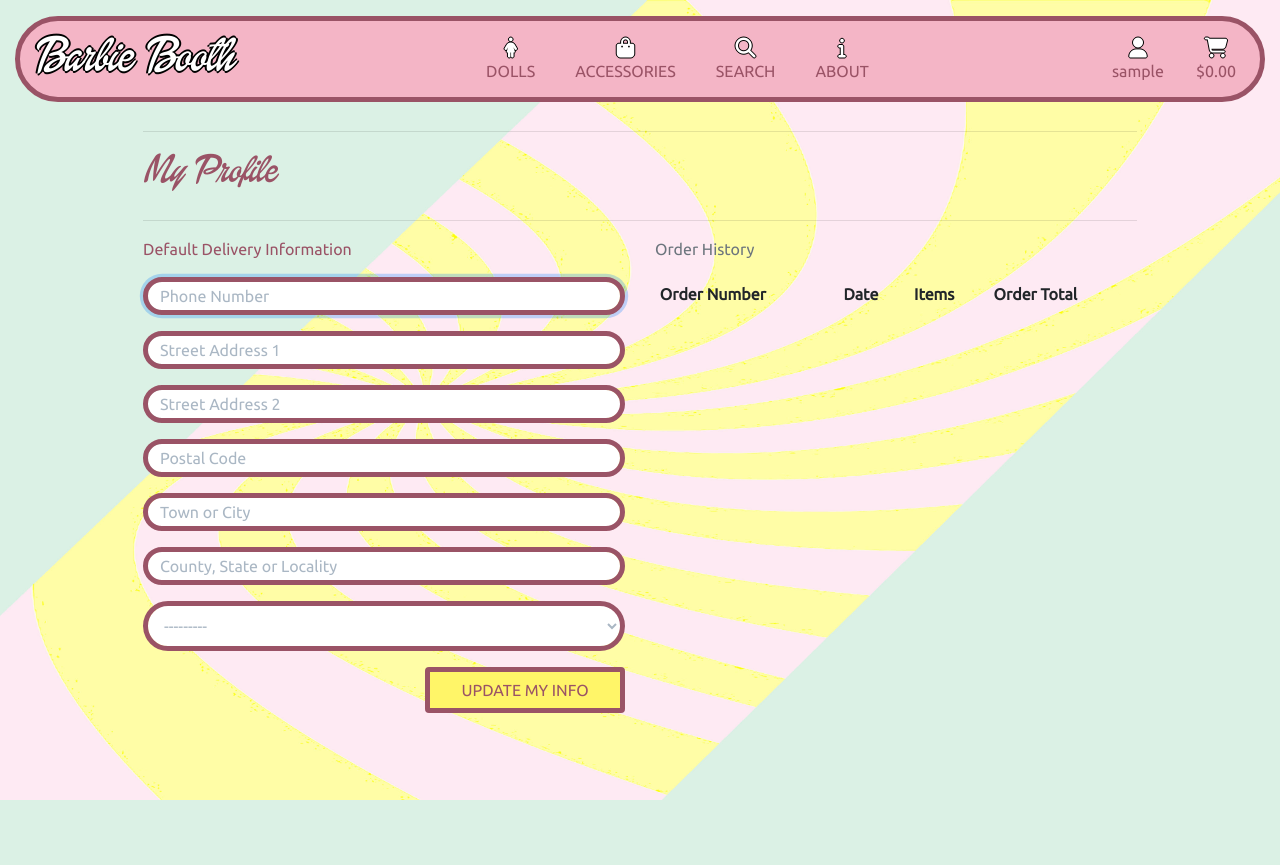
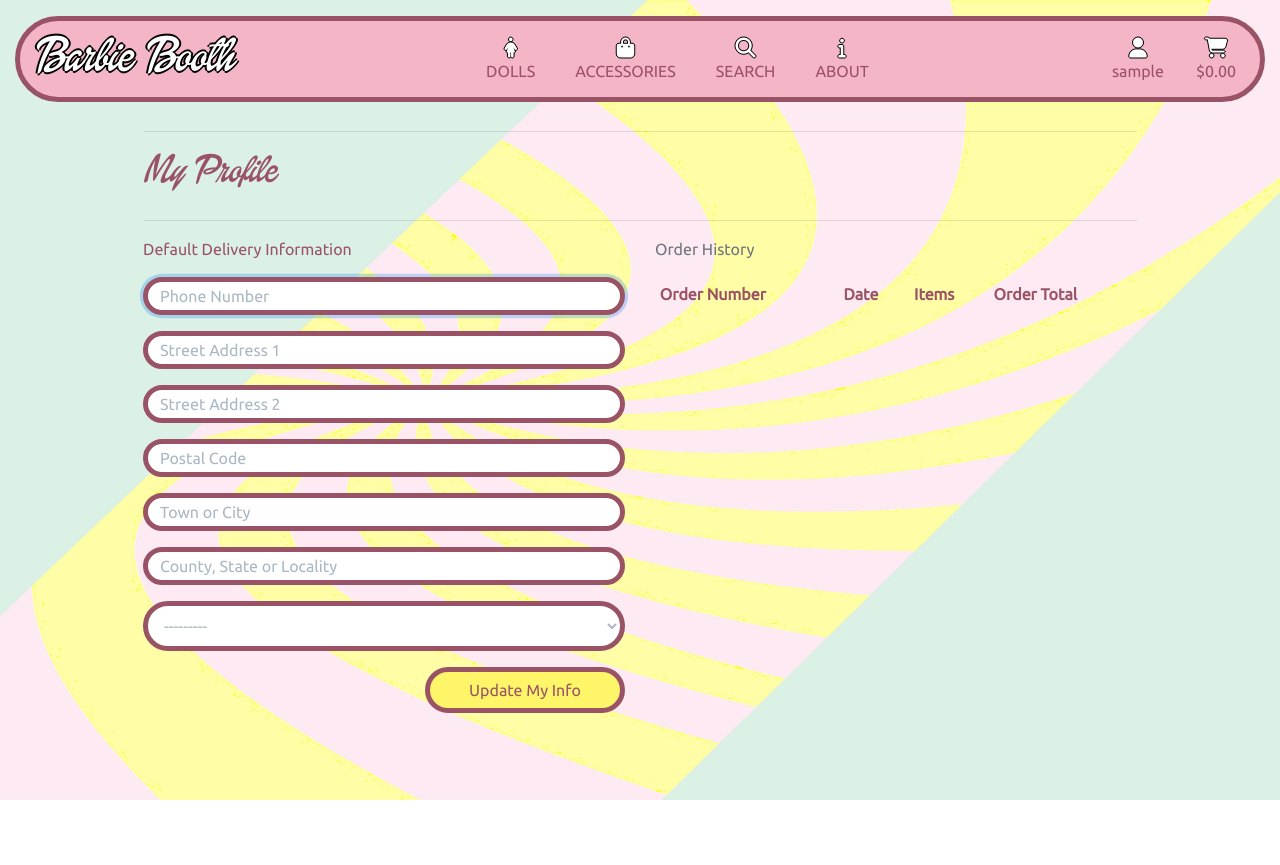
Before and after one commit to MarthGimenzo/barbiebooth, a Django app: page /profile/ in a window 1280 px wide. Before the commit the page ends 800 px from the top, so only its background shows below. Run offline with Django 3.2, Linux system fonts and the light colour scheme; the visitor is signed in with stand-in values (Sample User, id 1); data comes from the database, SQL or seed files in the repository; data that the repository does not hold is empty; parts of the project's set-up code (start-up, migrations or seed data) failed here and were passed over; some libraries are stand-ins or nearby versions.

Commit message:
Changed button on profile page and made changes to toast success page

```diff
--- a/home/templates/home/about.html
+++ b/home/templates/home/about.html
@@ -10,10 +10,10 @@
 {% endblock %}
 
 {% block content %}
+<div class="overlay"></div>
 <div class="container mb-2 push-top">
     <div class="row">
-        <div class="col">
-            <hr>
+        <div class="col-12">
             <h2 class="dollie-font-big mb-4 text-center">About Me And My Barbie Booth</h2>
             <hr>
         </div>
--- a/profiles/templates/profiles/profile.html
+++ b/profiles/templates/profiles/profile.html
@@ -6,16 +6,12 @@
 {% endblock %}
 
 {% block page_header %}
-    <div class="container header-container">
-        <div class="row">
-            <div class="col"></div>
-        </div>
-    </div>
+
 {% endblock %}
 
 {% block content %}
     <div class="overlay"></div>
-    <div class="container push-top">
+    <div class="container push-top mb-5">
         <div class="row">
             <div class="col">
                 <hr>
@@ -29,13 +25,13 @@
                 <form class="mt-3" action="{% url 'profile' %}" method="POST" id="profile-update-form">
                     {% csrf_token %}
                     {{ form|crispy }}
-                    <button class="btn see-the-button text-uppercase float-right">Update My Info</button>
+                    <button class="btn see-the-button rounded-pill float-right">Update My Info</button>
                 </form>
             </div>
             <div class="col-12 col-lg-6">
                 <p class="text-muted">Order History</p>
                  <div class="order-history table-responsive">
-                    <table class="table table-sm table-borderless">
+                    <table class="table text-purple table-sm table-borderless">
                         <thead>
                             <tr>
                                 <th>Order Number</th>
--- a/templates/includes/toasts/toast_success.html
+++ b/templates/includes/toasts/toast_success.html
@@ -10,10 +10,11 @@
         <div class="row">
             <div class="col">
                 {{ message }}
-                <hr class="mt-1 mb-3">
+
             </div>
         </div>
         {% if total and not on_profile_page %}
+            <hr class="mt-1 mb-3">
             <p class="bg-light-mint text-purple py-1"><strong>What you picked so far:</strong></p>
             <div class="bag-notification-wrapper">
                 {% for item in cart_items %}
```
Also changed, not shown: home/templates/home/index.html (+1 -10 lines).
